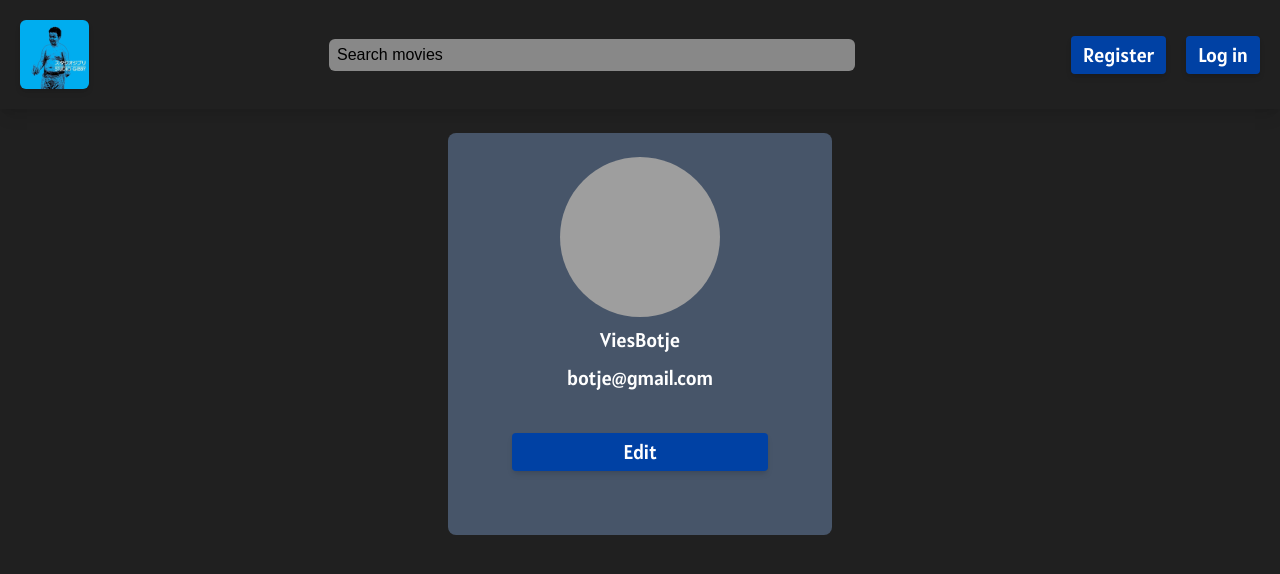
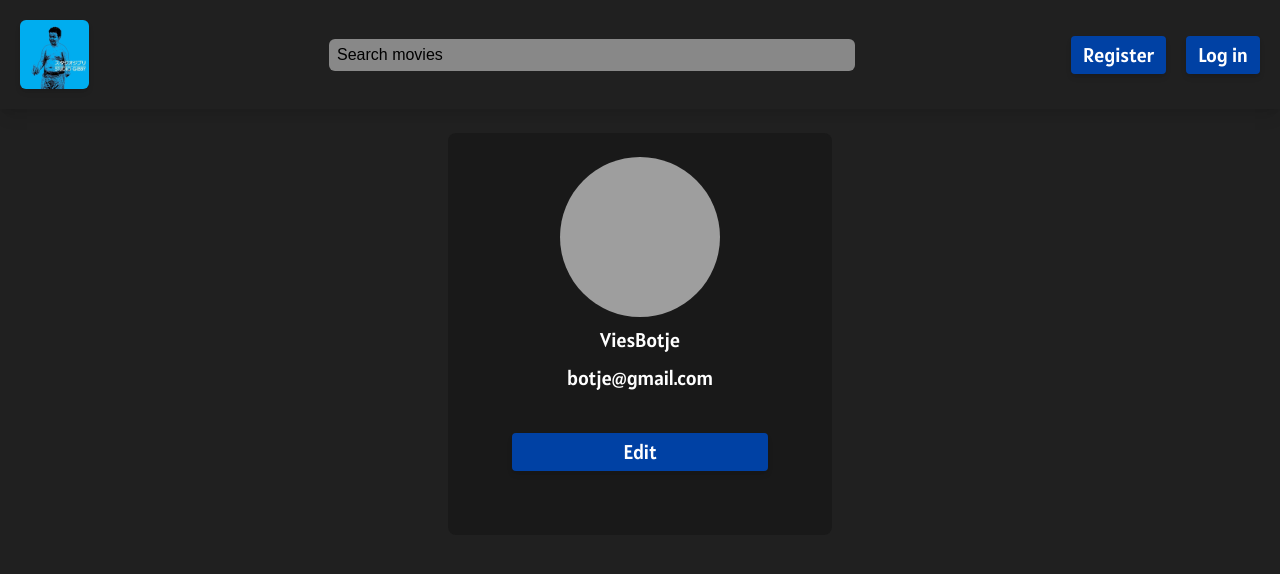
Before and after one commit to Team-Drop-Database/MovieMasters-fe, a Next.js app: page /profile in a window 1280 px wide. Shown: the top 574 px of the page. Built offline with nearby package versions, Linux system fonts and the light colour scheme; grey boxes are pictures that could not be loaded; a web font is replaced by a local one.

Commit message:
Added error message for username and password

```diff
--- a/src/app/(pages)/profile/page.tsx
+++ b/src/app/(pages)/profile/page.tsx
@@ -43,7 +43,7 @@ export default function Profile() {
 
   return (
     <div className="flex justify-center">
-      <div className="w-full max-w-sm p-6 rounded-lg mt-6 bg-slate-600">
+      <div className="w-full max-w-sm p-6 rounded-lg mt-6 bg-background_secondary">
         <div className="flex justify-center items-center">
           <img
             src={profileData.profilePictureURL}
@@ -78,9 +78,11 @@ export default function Profile() {
                          hover:bg-light_grey_active hover:duration-300 hover:cursor-text
                          font-[family-name:var(--font-jura)] w-full"
             />
-            <label className="block text-m text-red-500">
-              Username must be at least 5 characters
-            </label>
+            {profileData.username.length < 5 && (
+              <label className="block text-m text-red-500">
+                Username must be at least 5 characters
+              </label>
+            )}
             <label className="block text-m font-medium mt-4">
               E-mail
             </label>
@@ -105,6 +107,11 @@ export default function Profile() {
                          hover:bg-light_grey_active hover:duration-300 hover:cursor-text
                          font-[family-name:var(--font-jura)] w-full"
             />
+            {profileData.password.length < 8 && (
+              <label className="block text-m text-red-500">
+                Password must be at least 8 characters
+              </label>
+            )}
           </div>
         ) : (
           <div>
```
